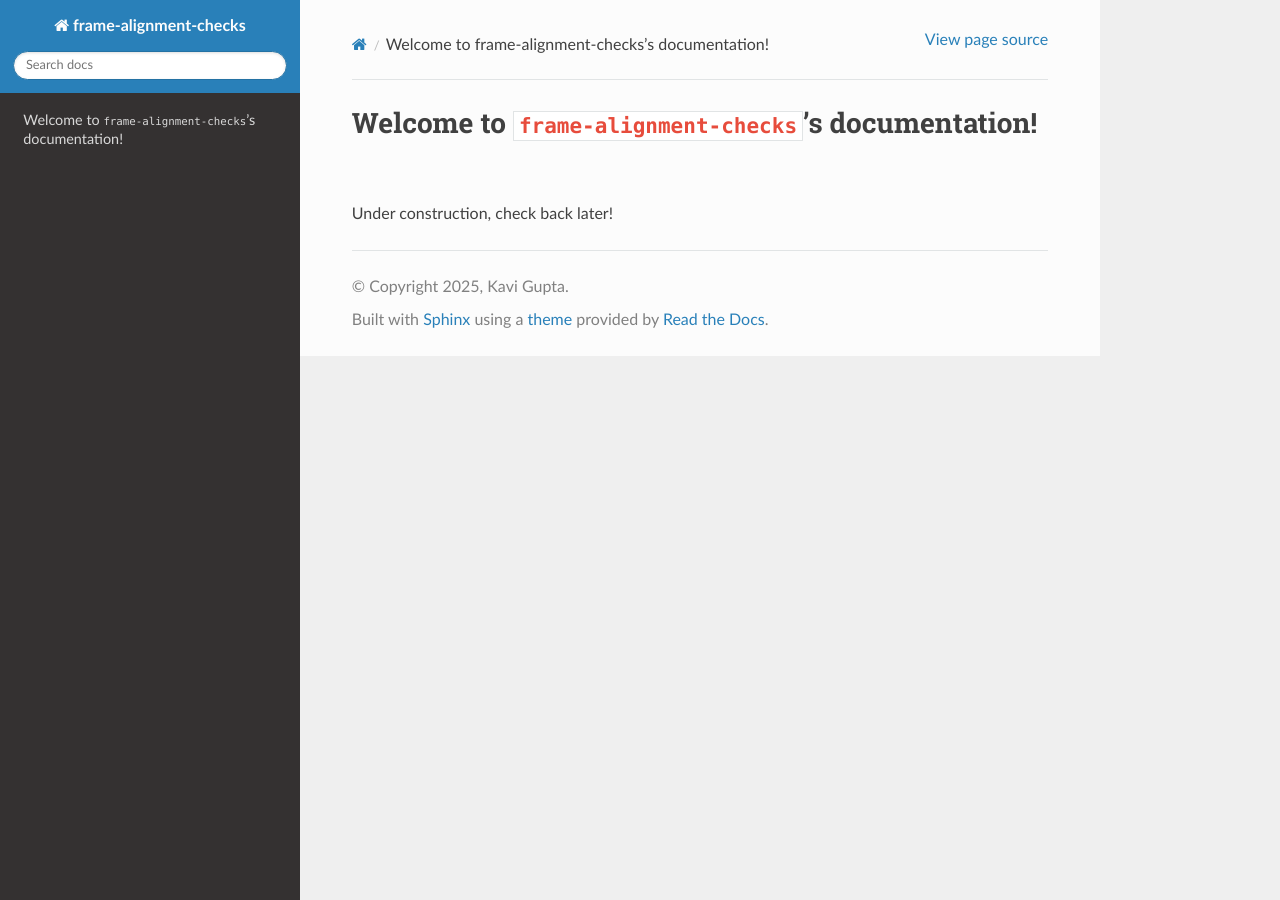
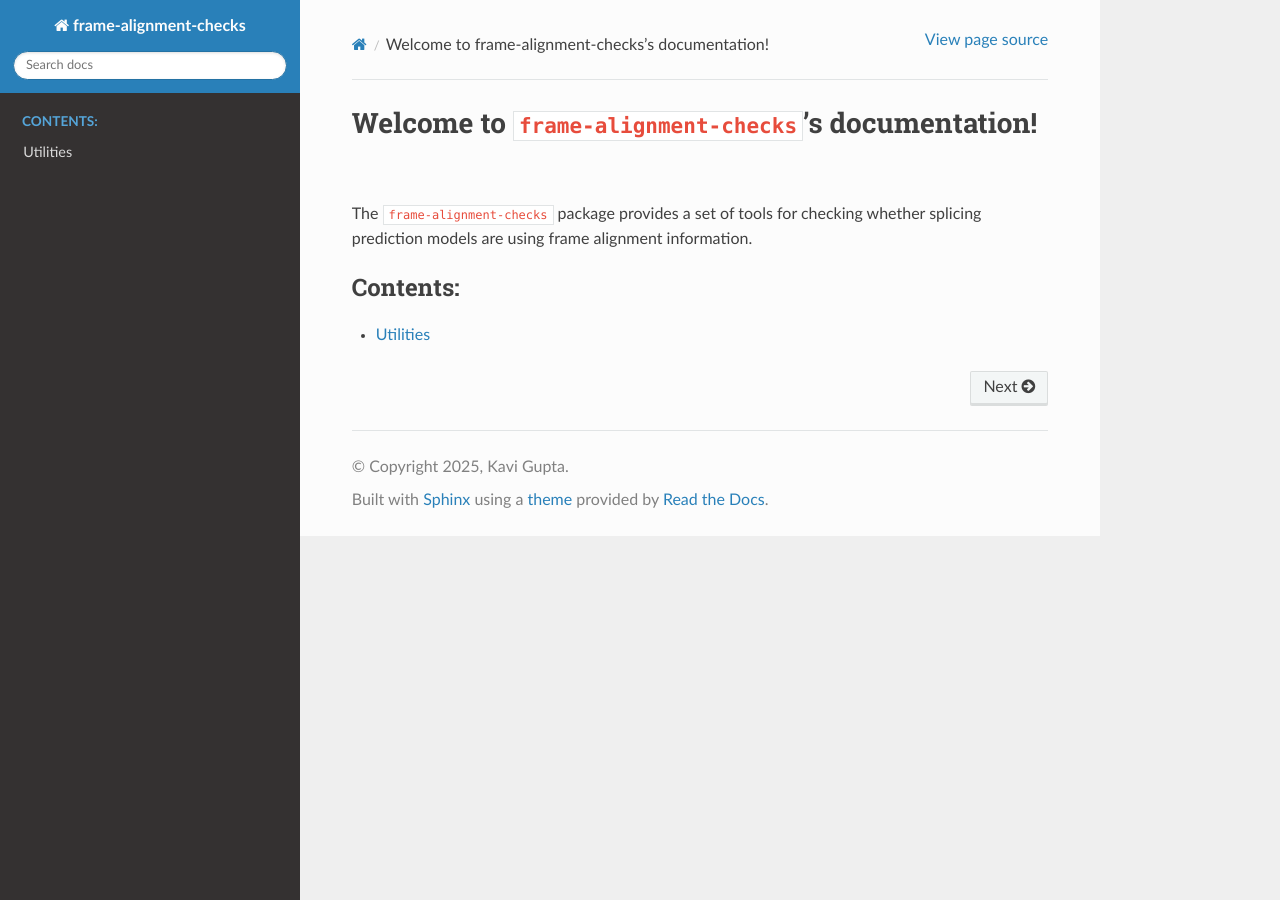
Before and after one commit to kavigupta/frame-alignment-checks, a Sphinx documentation site: the page built from docs/source/index.rst, in a window 1280 px wide. Built offline with Sphinx 7.4.7 and the Read the Docs theme 3.1.0, drawn with Linux system fonts in a browser that asks for light colours.

Commit message:
add documentation and tests for utils

```diff
--- a/docs/source/index.rst
+++ b/docs/source/index.rst
@@ -1,4 +1,11 @@
 Welcome to ``frame-alignment-checks``'s documentation!
 ===========================================
 
-Under construction, check back later!
+The ``frame-alignment-checks`` package provides a set of tools for
+checking whether splicing prediction models are using frame alignment information.
+
+.. toctree::
+   :maxdepth: 2
+   :caption: Contents:
+
+   utilities
--- /dev/null
+++ b/docs/source/utilities.rst
@@ -0,0 +1,4 @@
+Utilities
+===========================================
+
+.. autofunction:: frame_alignment_checks.utilities.parse_sequence_as_one_hot
```
Also changed, not shown: 1 other file.
